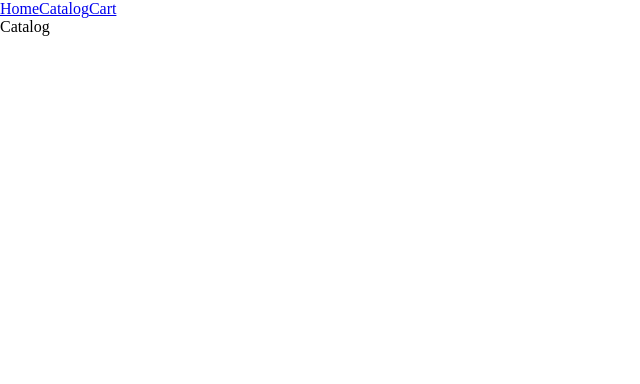
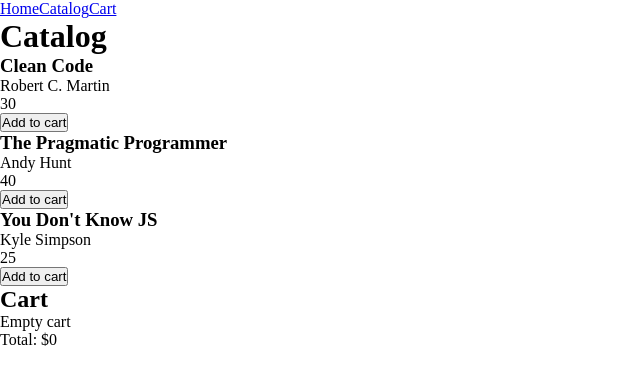
Before and after one commit to AlvaroRK/entreLineas, a React (Vite) app: page /catalog in a window 1280 px wide. Shown: the top 384 px of the page, without its empty margins (0-640 px from the left). Built offline with nearby package versions, Linux system fonts and the light colour scheme.

Commit message:
1.2 Agregado Mini Catalogo y Cart

```diff
--- /dev/null
+++ b/src/components/books/BookCard.jsx
@@ -0,0 +1,17 @@
+import React from 'react'
+
+const BookCard = ({ book, onAddToCart }) => {
+
+  return (
+    <div className='cardContainer'>
+        <div className='card'>
+            <h3>{book.title}</h3>
+            <p>{book.author}</p>
+            <p>{book.price}</p>
+            <button onClick={() => onAddToCart(book)}>Add to cart</button>
+        </div>
+    </div>
+  )
+}
+
+export default BookCard
--- /dev/null
+++ b/src/components/books/BookStore.jsx
@@ -0,0 +1,46 @@
+import React, { useState } from 'react'
+import BookCard from './BookCard'
+
+const BookStore = () => {
+    const books = [
+        { id: 1, title: "Clean Code", author: "Robert C. Martin", price: 30 },
+        { id: 2, title: "The Pragmatic Programmer", author: "Andy Hunt", price: 40 },
+        { id: 3, title: "You Don't Know JS", author: "Kyle Simpson", price: 25 },
+    ];
+
+    const [cart, setCart] = useState([]);
+
+    const addToCart = (book) => {
+        setCart([...cart, book]);
+    };
+
+    const getTotal = () => {
+        return cart.reduce((acc, book) => acc + book.price, 0);
+    };
+
+  return (
+    <div>
+        <h1>Catalog</h1>
+
+        <div className="bookMap">
+                {books.map((book) => (
+                    <BookCard key={book.id} book={book} onAddToCart={addToCart} />
+                ))}
+            </div>
+
+        <div className='cart'>
+            <h2>Cart</h2>
+            {cart.length === 0 ? <p>Empty cart</p> : (
+          <ul className="mt-4">
+            {cart.map((book, index) => (
+              <li key={index} className="text-lg">{book.title} - ${book.price}</li>
+            ))}
+          </ul>
+        )}
+        <p className="mt-4 text-xl font-bold">Total: ${getTotal()}</p>
+        </div>
+    </div>
+  )
+}
+
+export default BookStore
--- a/src/pages/Catalog.jsx
+++ b/src/pages/Catalog.jsx
@@ -1,8 +1,11 @@
 import React from 'react'
+import BookStore from '../components/books/BookStore'
 
 const Catalog = () => {
   return (
-    <div>Catalog</div>
+    <div>
+      <BookStore />
+    </div>
   )
 }
 
```
